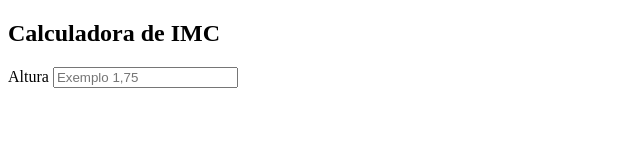
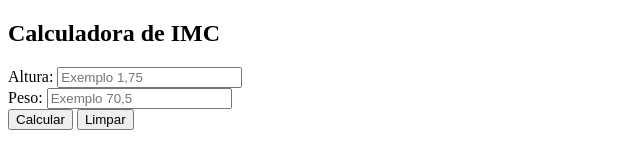
Before and after one commit to FilipeMGaspar/HTML_CSS_JavaScript_Efeitos_Tutoriais, a plain HTML site: page Projeto_Calculadora_de_IMC_com_JavaScript-Matheus-Battisti-Hora-de-Codar/index.html in a window 1280 px wide. Shown: the whole page, without its empty margins (0-640 px from the left). Drawn offline with Linux system fonts and the light colour scheme.

Commit message:
Projeto Calculadora de IMC com JavaScript - Matheus Battisti - Hora de Codar

```diff
--- a/Projeto_Calculadora_de_IMC_com_JavaScript-Matheus-Battisti-Hora-de-Codar/index.html
+++ b/Projeto_Calculadora_de_IMC_com_JavaScript-Matheus-Battisti-Hora-de-Codar/index.html
@@ -18,14 +18,20 @@
                 <div class="form-inputs">
 
                     <div class="form-control">
-                        <label for="height">Altura</label>
+                        <label for="height">Altura:</label>
                         <input type="text" name="height" id="height" placeholder="Exemplo 1,75">
                     </div>
 
                     <div class="form-control">
-
+                        <label for="height">Peso:</label>
+                        <input type="text" name="weight" id="weight" placeholder="Exemplo 70,5">
                     </div>
 
+                </div>
+
+                <div class="action-control">
+                    <button id="calc-btn">Calcular</button>
+                    <button id="clear-btn">Limpar</button>
                 </div>
             </form>
         </div>
```
